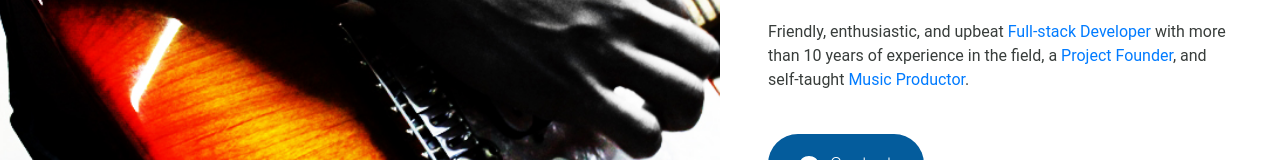
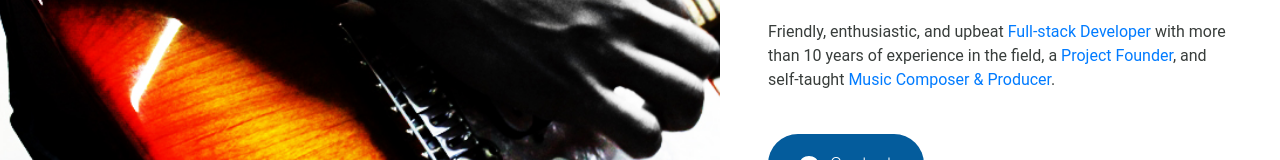
Before and after one commit to petruki/rogerit, an Angular app: page / in a window 1280 px wide. Shown: the part 338-498 px from the top of the page. Built offline with nearby package versions, Linux system fonts and the light colour scheme.

Commit message:
Fixed some isssues

```diff
--- a/src/app/app.component.html
+++ b/src/app/app.component.html
@@ -164,7 +164,7 @@
         Friendly, enthusiastic, and upbeat
         <a class="showcase-link cursor-pointer" (click)="setShowcase('stack')">Full-stack Developer</a> with more than 10 years of experience in the field, a
         <a class="showcase-link cursor-pointer" (click)="setShowcase('founder')">Project Founder</a>, and self-taught
-        <a class="showcase-link cursor-pointer" (click)="setShowcase('music')">Music Productor</a>.
+        <a class="showcase-link cursor-pointer" (click)="setShowcase('music')">Music Composer & Producer</a>.
       </p>
       <div class="
         display-flex
--- a/src/index.html
+++ b/src/index.html
@@ -10,7 +10,7 @@
   <meta property="og:type" content="website">
   <meta property="og:title" content="Roger's Portfolio">
   <meta property="og:description" content="Roger (Petruki) Floriano">
-  <meta property="og:image" content="">
+  <meta property="og:image" content="https://raw.githubusercontent.com/petruki/rogerit/master/src/assets/background.jpg">
   <meta property="og:url" content="https://friend-i85.begin.app/">
 
   <link rel="icon" href="assets\switcherapi_mark_grey.png" type="image/png" sizes="16x16 32x32">
```
